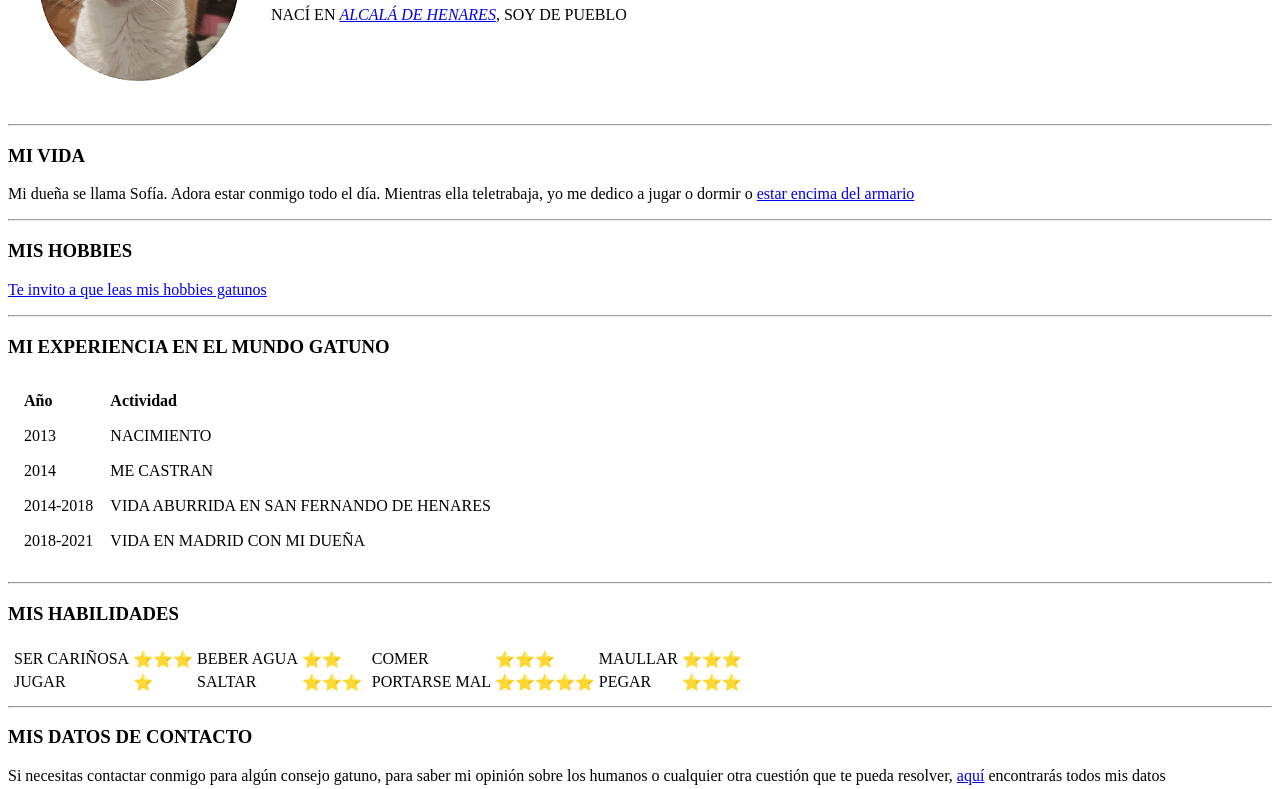
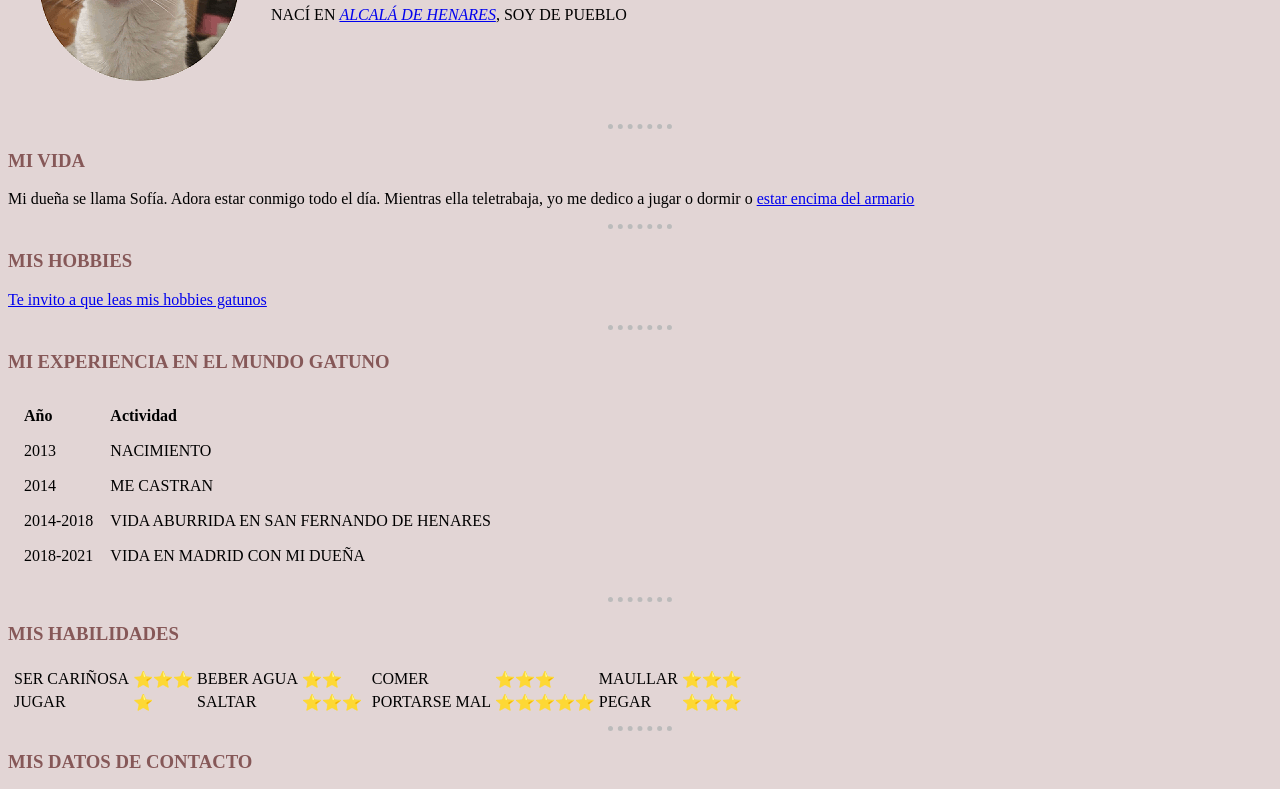
Before and after one commit to choufi/marilyn, a plain HTML site: page index.html in a window 1280 px wide. Shown: the part 158-947 px from the top of the page. Drawn offline with Linux system fonts and the light colour scheme; files that its build step writes are made by us from their sources; the site is published under a folder, as on GitHub Pages, so addresses that start at the root find nothing.

Commit message:
Update index.html

```diff
--- a/index.html
+++ b/index.html
@@ -4,8 +4,8 @@
 <head>
   <meta charset="utf-8">
   <title> 💞 MARILYN'S PERSONAL SITE</title>
-<link rel="stylesheet" href="/css/styles.css"/>
-
+<link rel="stylesheet" href="css/styles.css">
+<link rel="stylesheet" href="styles.css"/>
 
 </head>
 
```
